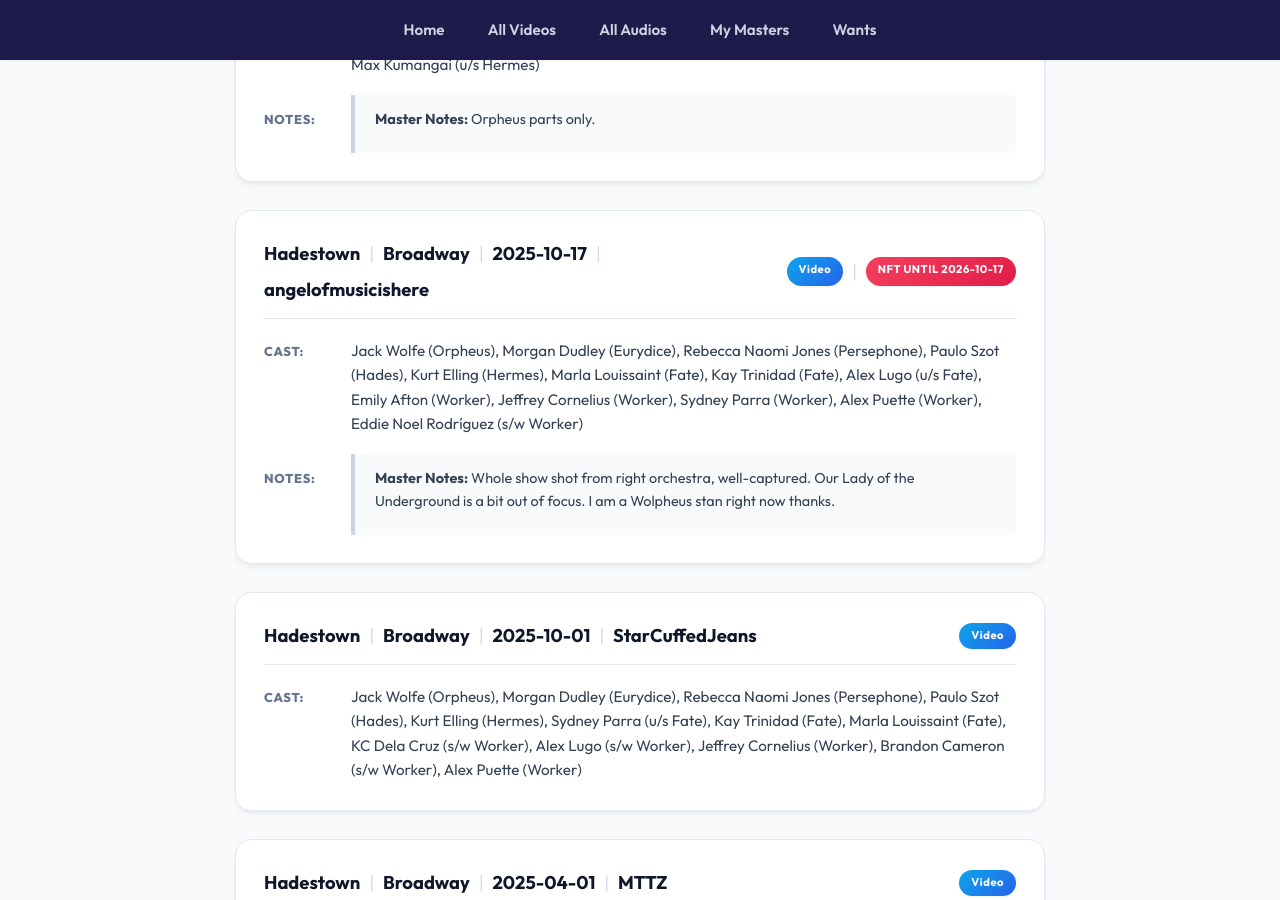
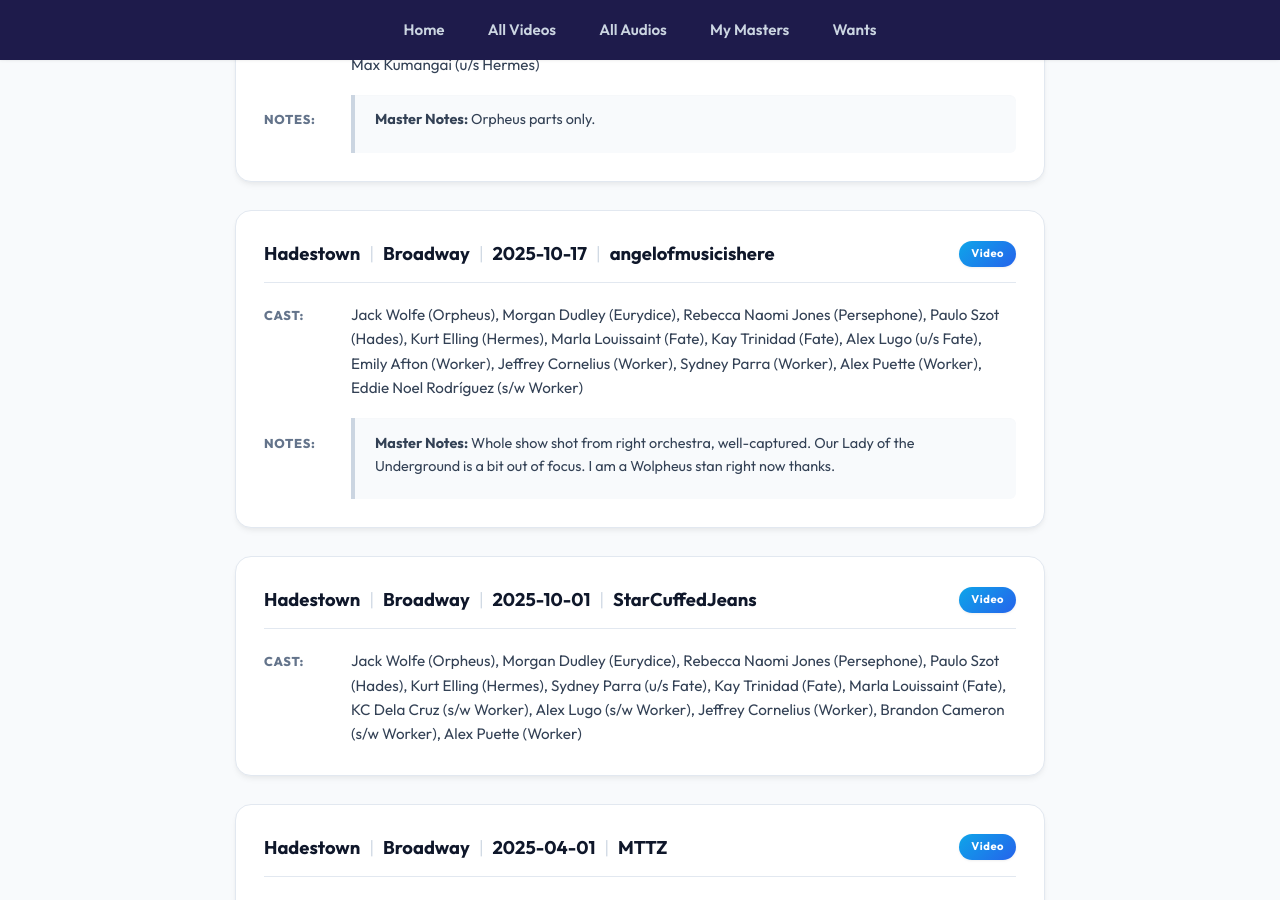
Before and after one commit to DireSpider/direspider.github.io, a Jekyll site: the page built from wants/index.html, in a window 1280 px wide and 900 px high, scrolled down 6964 px. Built offline with Jekyll 4.4.1, drawn with Linux system fonts in a browser that asks for light colours.

Commit message:
update my wants include html

```diff
--- a/_includes/wants.html
+++ b/_includes/wants.html
@@ -892,9 +892,6 @@
 
 
 
-
-    <span class="separator">|</span>
-    <span class="nft-badge">NFT until 2026-10-17</span>
 
 
              </div>
```
